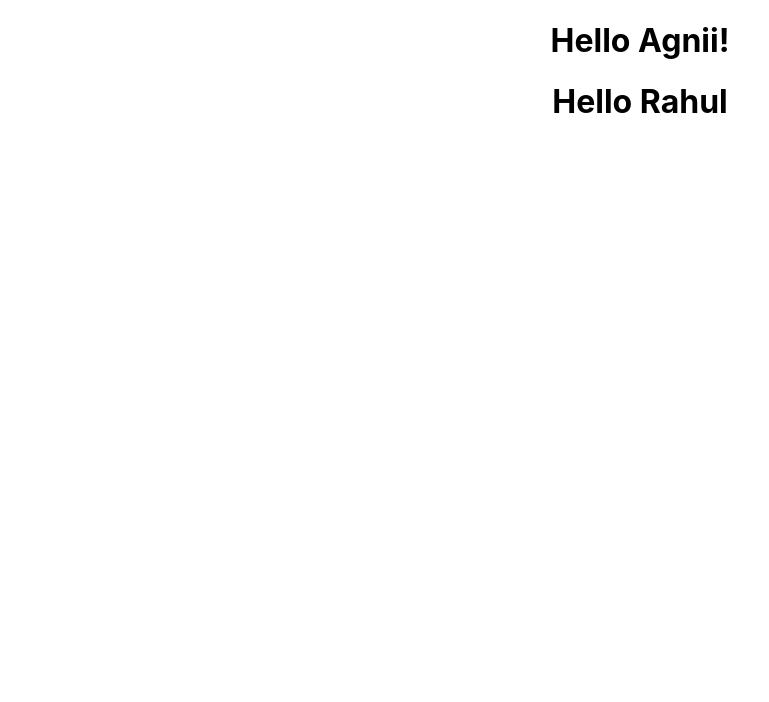
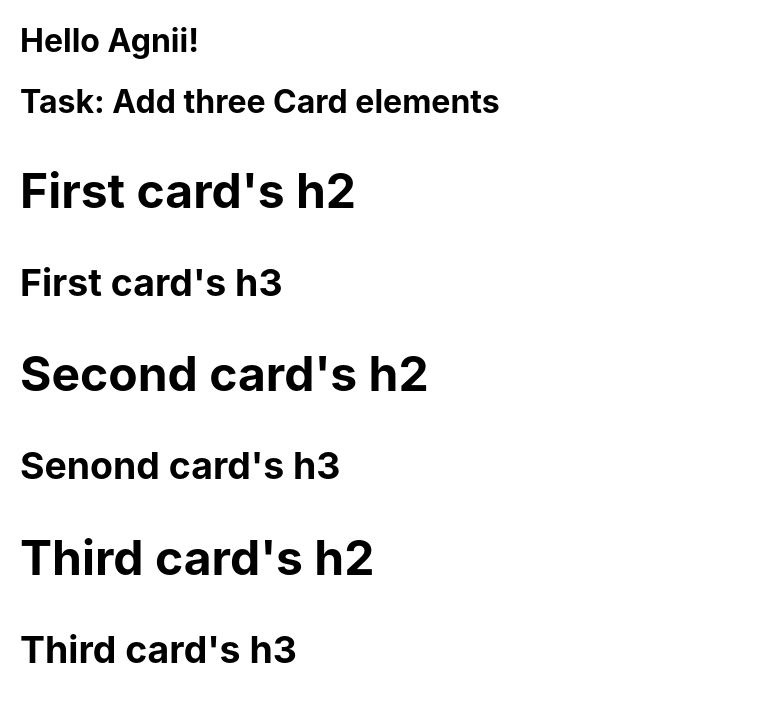
Before and after one commit to AgniveshChaubey/React-practice, a React (Create React App) app: page / in a window 1280 px wide. Shown: the top 702 px of the page, without its empty margins (0-769 px from the left). Built offline with nearby package versions, Linux system fonts and the light colour scheme.

Commit message:
Learned interaction with multiple components

```diff
--- a/src/App.css
+++ b/src/App.css
@@ -1,4 +1,8 @@
-.App {
+.App{
+  margin: 20px;
+}
+
+/* .App {
   text-align: center;
 }
 
@@ -35,4 +39,4 @@
   to {
     transform: rotate(360deg);
   }
-}
+} */
--- a/src/App.js
+++ b/src/App.js
@@ -2,14 +2,19 @@ import logo from './logo.svg';
 import './App.css';
 
 import Heading from './components/Heading';
+import Card from './components/Card';
 
 function App(props) {
   return (
     <div className='App'>
-      <Heading firstName='Agnii!'/>
-
-      <Heading firstName='Rahul'/>
-      <h1>{}</h1>
+      <Heading firstName='Agnii!' />
+      {/* <Heading firstName='Rahul'/> */}
+      <h1>
+      {"Task: Add three Card elements"}
+      <Card h2="First card's h2" h3= "First card's h3" />
+      <Card h2 = "Second card's h2" h3 ="Senond card's h3" />
+      <Card h2 = "Third card's h2" h3 ="Third card's h3" />
+      </h1>
     </div>
   )
 }
--- /dev/null
+++ b/src/components/Card.js
@@ -0,0 +1,10 @@
+function Card(props) {
+    return (
+        <div className="card">
+            <h2>{props.h2}</h2>
+            <h3>{props.h3}</h3>
+        </div>
+    );
+};
+
+export default Card;
```
